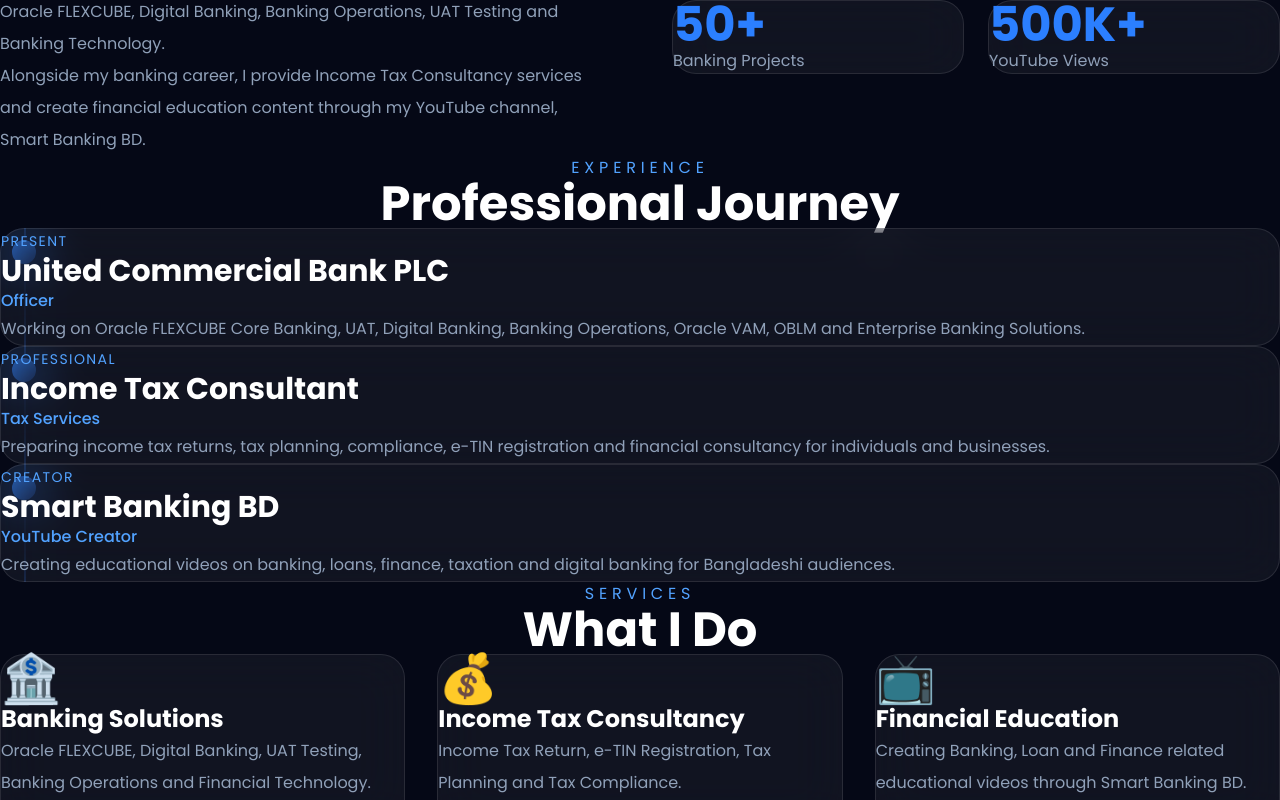
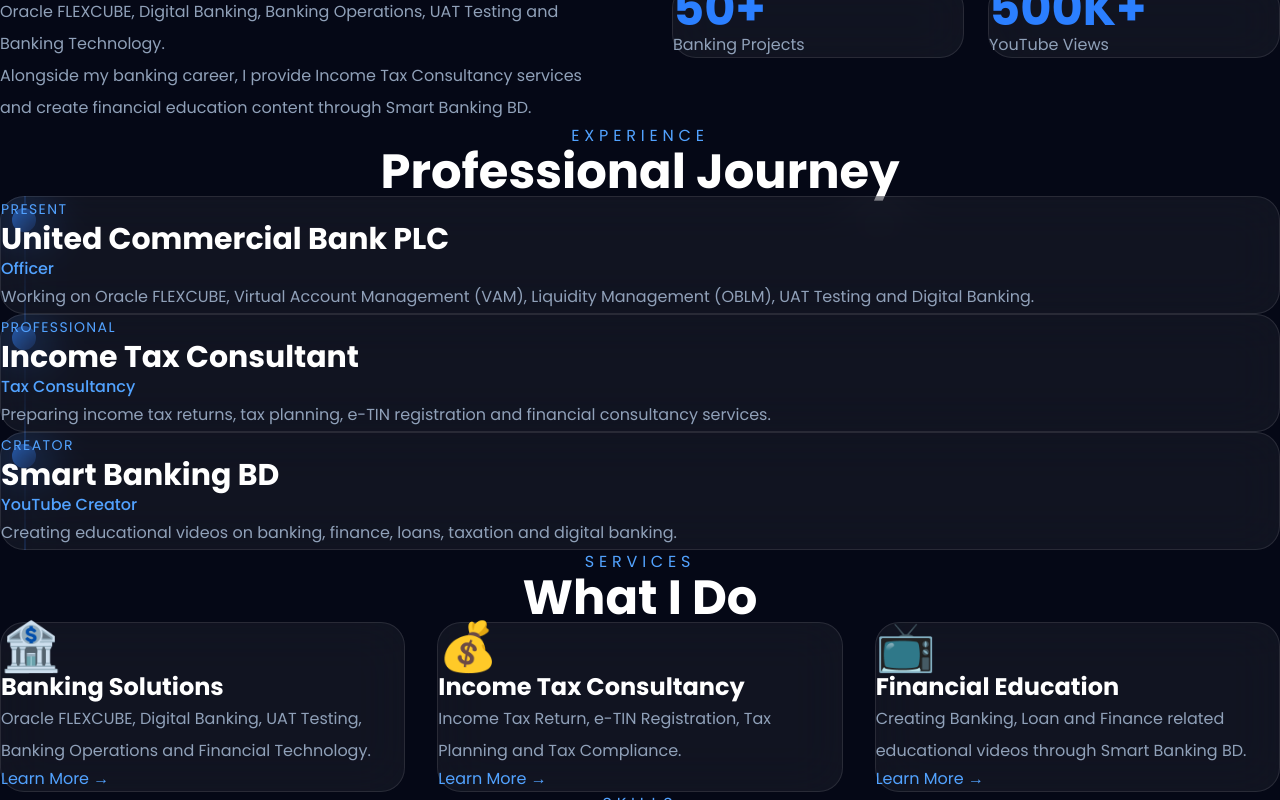
Before and after one commit to ifte121/ekhtiar-portfolio-pro, a Next.js app: page / in a window 1280 px wide. Shown: the part 980-1780 px from the top of the page. Built offline with nearby package versions, Linux system fonts and the light colour scheme.

Commit message:
Upgrade About & Experience with animations

```diff
--- a/components/sections/about.tsx
+++ b/components/sections/about.tsx
@@ -1,4 +1,7 @@
-export default function About() {
+"use client";
+
+import FadeIn from "../ui/fade-in";
+
 const stats = [
   { value: "6+", label: "Years Experience" },
   { value: "100+", label: "Income Tax Files" },
@@ -6,17 +9,16 @@
   { value: "500K+", label: "YouTube Views" },
 ];
 
+export default function About() {
   return (
+    <FadeIn>
       <section
         id="about"
-      className="mx-auto max-w-7xl px-6 py-24"
+        className="mx-auto max-w-7xl px-6 py-28"
       >
-      <div className="grid gap-16 lg:grid-cols-2 items-center">
-
-        {/* Left */}
+        <div className="grid items-center gap-16 lg:grid-cols-2">
 
           <div>
-
             <p className="uppercase tracking-[0.3em] text-blue-400">
               About Me
             </p>
@@ -28,31 +30,25 @@
               </span>
             </h2>
 
-          <p className="mt-8 text-slate-400 leading-8">
+            <p className="mt-8 leading-8 text-slate-400">
               I am currently working at United Commercial Bank PLC,
               specializing in Oracle FLEXCUBE, Digital Banking,
               Banking Operations, UAT Testing and Banking Technology.
             </p>
 
-          <p className="mt-6 text-slate-400 leading-8">
+            <p className="mt-6 leading-8 text-slate-400">
               Alongside my banking career, I provide Income Tax
               Consultancy services and create financial education
-            content through my YouTube channel, Smart Banking BD.
+              content through Smart Banking BD.
             </p>
-
           </div>
 
-        {/* Right */}
-
           <div className="grid grid-cols-2 gap-6">
-
             {stats.map((item) => (
-
               <div
                 key={item.label}
-              className="rounded-3xl border border-white/10 bg-white/5 p-8 backdrop-blur-xl transition hover:-translate-y-2 hover:border-blue-500"
+                className="rounded-3xl border border-white/10 bg-white/5 p-8 backdrop-blur-xl transition duration-300 hover:-translate-y-2 hover:border-blue-500"
               >
-
                 <h3 className="text-5xl font-bold text-blue-500">
                   {item.value}
                 </h3>
@@ -60,14 +56,12 @@
                 <p className="mt-3 text-slate-400">
                   {item.label}
                 </p>
-
               </div>
-
             ))}
-
           </div>
 
         </div>
       </section>
+    </FadeIn>
   );
 }
--- a/components/sections/experience.tsx
+++ b/components/sections/experience.tsx
@@ -1,31 +1,34 @@
+"use client";
+
+import FadeIn from "../ui/fade-in";
+
 const experiences = [
   {
     year: "Present",
     title: "United Commercial Bank PLC",
     role: "Officer",
     description:
-      "Working on Oracle FLEXCUBE Core Banking, UAT, Digital Banking, Banking Operations, Oracle VAM, OBLM and Enterprise Banking Solutions.",
+      "Working on Oracle FLEXCUBE, Virtual Account Management (VAM), Liquidity Management (OBLM), UAT Testing and Digital Banking.",
   },
-
   {
     year: "Professional",
     title: "Income Tax Consultant",
-    role: "Tax Services",
+    role: "Tax Consultancy",
     description:
-      "Preparing income tax returns, tax planning, compliance, e-TIN registration and financial consultancy for individuals and businesses.",
+      "Preparing income tax returns, tax planning, e-TIN registration and financial consultancy services.",
   },
-
   {
     year: "Creator",
     title: "Smart Banking BD",
     role: "YouTube Creator",
     description:
-      "Creating educational videos on banking, loans, finance, taxation and digital banking for Bangladeshi audiences.",
+      "Creating educational videos on banking, finance, loans, taxation and digital banking.",
   },
 ];
 
 export default function Experience() {
   return (
+    <FadeIn>
       <section
         id="experience"
         className="mx-auto max-w-7xl px-6 py-28"
@@ -86,5 +89,6 @@
         </div>
 
       </section>
+    </FadeIn>
   );
 }
--- a/components/sections/services.tsx
+++ b/components/sections/services.tsx
@@ -1,3 +1,7 @@
+"use client";
+
+import FadeIn from "../ui/fade-in";
+
 const services = [
   {
     icon: "🏦",
@@ -21,6 +25,7 @@
 
 export default function Services() {
   return (
+    <FadeIn>
       <section
         id="services"
         className="mx-auto max-w-7xl px-6 py-28"
@@ -41,7 +46,9 @@
               key={service.title}
               className="rounded-3xl border border-white/10 bg-white/5 p-8 backdrop-blur-xl transition-all duration-300 hover:-translate-y-2 hover:border-blue-500"
             >
-            <div className="text-5xl">{service.icon}</div>
+              <div className="text-5xl">
+                {service.icon}
+              </div>
 
               <h3 className="mt-6 text-2xl font-bold text-white">
                 {service.title}
@@ -58,5 +65,6 @@
           ))}
         </div>
       </section>
+    </FadeIn>
   );
 }
--- /dev/null
+++ b/components/ui/fade-in.tsx
@@ -0,0 +1,31 @@
+"use client";
+
+import { motion } from "framer-motion";
+import { ReactNode } from "react";
+
+interface FadeInProps {
+  children: ReactNode;
+}
+
+export default function FadeIn({ children }: FadeInProps) {
+  return (
+    <motion.div
+      initial={{
+        opacity: 0,
+        y: 60,
+      }}
+      whileInView={{
+        opacity: 1,
+        y: 0,
+      }}
+      transition={{
+        duration: 0.8,
+      }}
+      viewport={{
+        once: true,
+      }}
+    >
+      {children}
+    </motion.div>
+  );
+}
```
Lines whose indentation alone changed are shown as unchanged.
